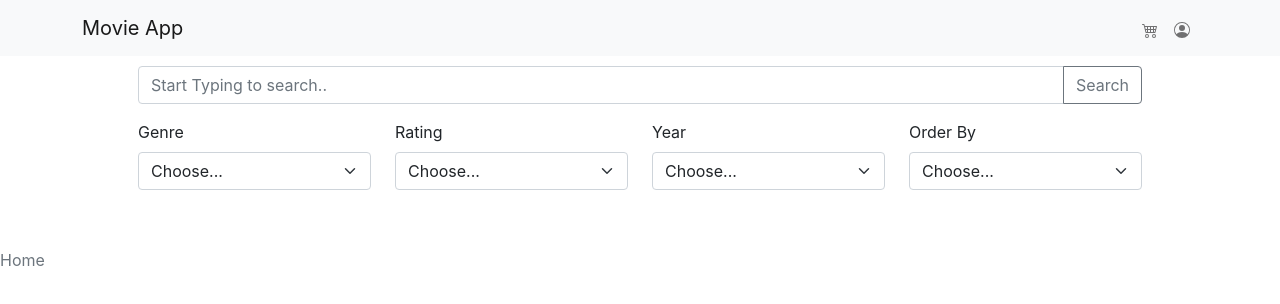
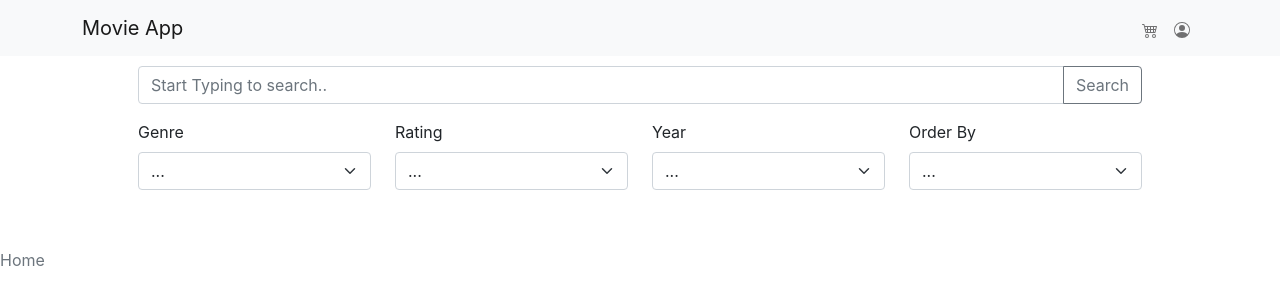
Before and after one commit to artyonline/movie-app, a React (Create React App) app: page / in a window 1280 px wide. Shown: the top 304 px of the page. Built offline with nearby package versions, Linux system fonts and the light colour scheme.

Commit message:
[FE] Connect dropdown filters to component state

```diff
--- a/src/components/Filters.js
+++ b/src/components/Filters.js
@@ -4,6 +4,17 @@ import styles from '../styles/filters.module.css'
 import styles2 from '../styles/unauth.module.css'
 
 export default class Filters extends React.Component {
+
+    state = {
+        data: {
+            searchParam: null,
+            genre: null,
+            rating: null,
+            year: null,
+            sort: null
+        },
+    };
+
     render() {
         return (
             <div className={styles2.centeredDiv + " " + styles.searchBarDiv}>
@@ -12,6 +23,13 @@ export default class Filters extends React.Component {
                         placeholder="Start Typing to search.."
                         aria-label="Recipient's username"
                         aria-describedby="basic-addon2"
+                        value={this.state.data.searchParam}
+                        onChange={e => this.setState(prevState => ({
+                            data: {
+                                ...prevState.data,
+                                searchParam: e.target.value
+                            }
+                        }))}
                     />
                     <Button variant="outline-secondary" id="button-addon2">
                         Search
@@ -20,36 +38,71 @@ export default class Filters extends React.Component {
                 <InputGroup className="mb-3">
                     <Form className={"mb-3 " + styles.dropDownFilterRow}>
                         <Row className="mb-3">
-
                             <Form.Group as={Col} controlId="formGridState">
                                 <Form.Label>Genre</Form.Label>
-                                <Form.Select defaultValue="Choose...">
-                                    <option>Choose...</option>
-                                    <option>...</option>
+                                <Form.Select
+                                    defaultValue="Choose..."
+                                    value={this.state.data.genre}
+                                    onChange={e => this.setState(prevState => ({
+                                    data: {
+                                        ...prevState.data,
+                                        genre: e.target.value
+                                    }
+                                    }))}
+                                >
+                                    <option value="clear">...</option>
+                                    <option value="test">Test</option>
                                 </Form.Select>
                             </Form.Group>
 
                             <Form.Group as={Col} controlId="formGridState">
                                 <Form.Label>Rating</Form.Label>
-                                <Form.Select defaultValue="Choose...">
-                                    <option>Choose...</option>
-                                    <option>...</option>
+                                <Form.Select
+                                    defaultValue="..."
+                                    value={this.state.data.rating}
+                                    onChange={e => this.setState(prevState => ({
+                                        data: {
+                                            ...prevState.data,
+                                            rating: e.target.value
+                                        }
+                                    }))}
+                                >
+                                    <option value="clear">...</option>
+                                    <option value="test">Test</option>
                                 </Form.Select>
                             </Form.Group>
 
                             <Form.Group as={Col} controlId="formGridState">
                                 <Form.Label>Year</Form.Label>
-                                <Form.Select defaultValue="Choose...">
-                                    <option>Choose...</option>
-                                    <option>...</option>
+                                <Form.Select
+                                    defaultValue="..."
+                                    value={this.state.data.year}
+                                    onChange={e => this.setState(prevState => ({
+                                        data: {
+                                            ...prevState.data,
+                                            year: e.target.value
+                                        }
+                                    }))}
+                                >
+                                    <option value="clear">...</option>
+                                    <option value="test">Test</option>
                                 </Form.Select>
                             </Form.Group>
 
                             <Form.Group as={Col} controlId="formGridState">
                                 <Form.Label>Order By</Form.Label>
-                                <Form.Select defaultValue="Choose...">
-                                    <option>Choose...</option>
-                                    <option>...</option>
+                                <Form.Select
+                                    defaultValue="..."
+                                    value={this.state.data.sort}
+                                    onChange={e => this.setState(prevState => ({
+                                        data: {
+                                            ...prevState.data,
+                                            sort: e.target.value
+                                        }
+                                    }))}
+                                >
+                                    <option value="clear">...</option>
+                                    <option value="test">Test</option>
                                 </Form.Select>
                             </Form.Group>
                         </Row>
```
